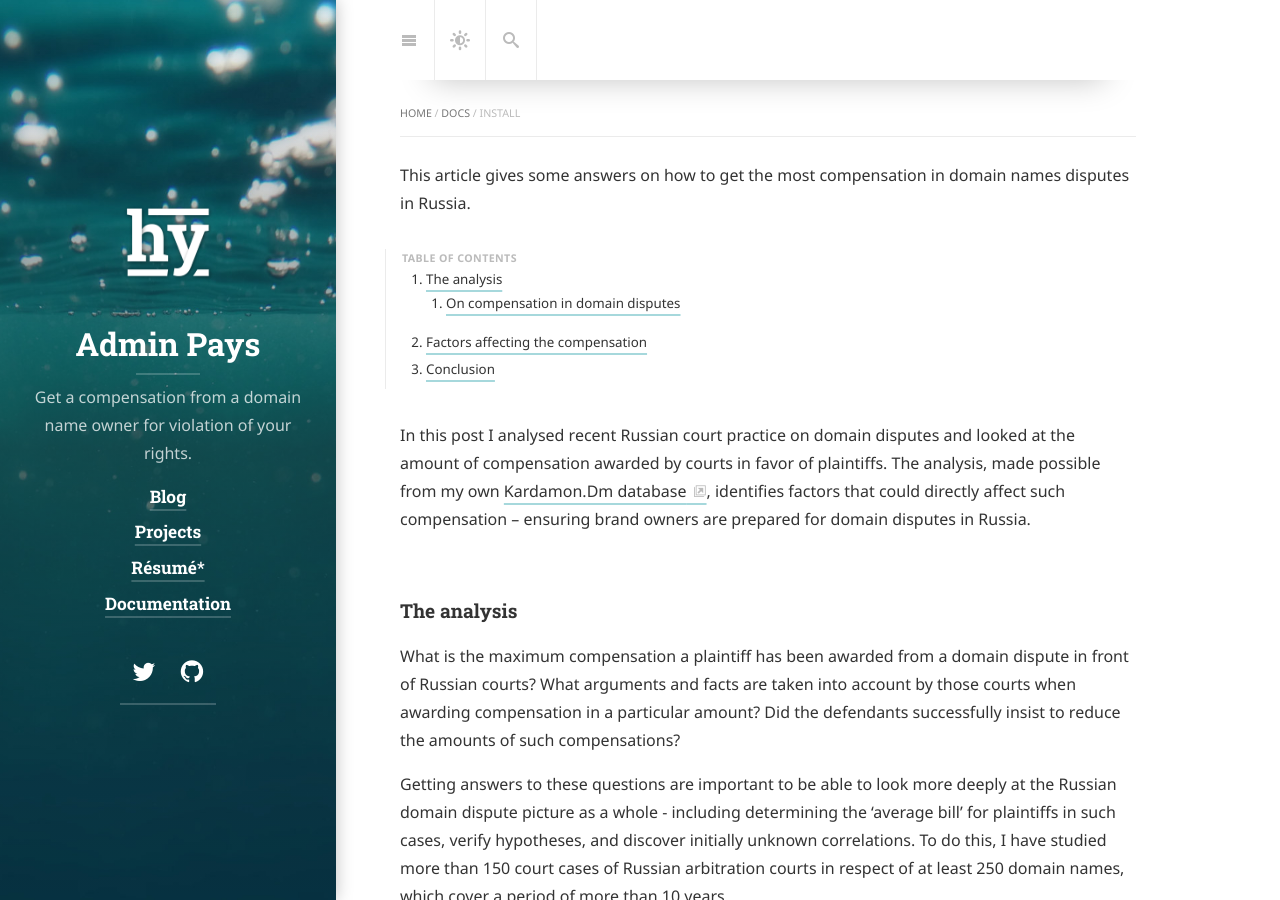
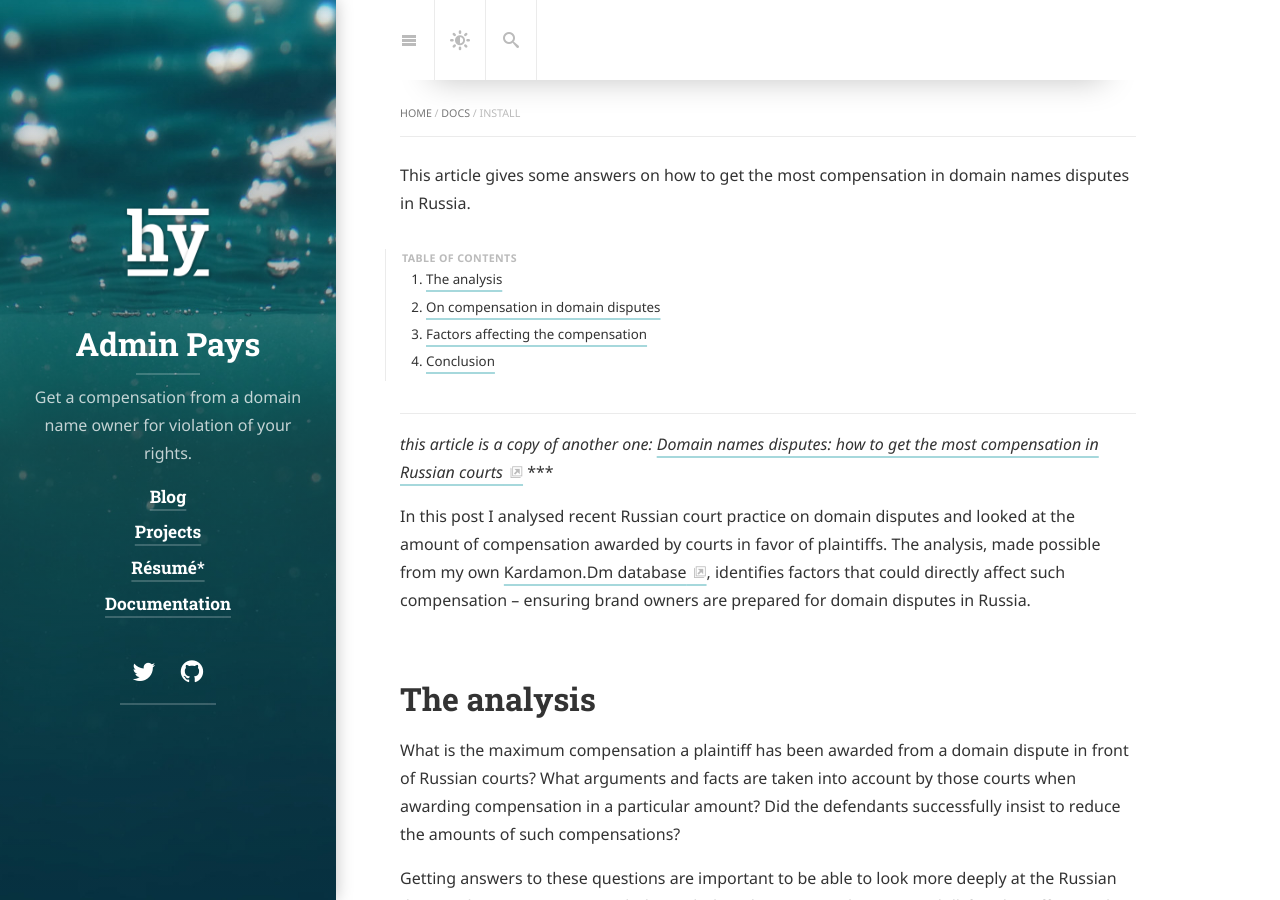
Before and after one commit to xCounsel/adminpays, a Jekyll site: the page built from docs/install.md, in a window 1280 px wide and 900 px high. Built offline with Jekyll 4.4.1, drawn with Linux system fonts in a browser that asks for light colours; cached includes are drawn as plain includes; nearby versions of some CDN libraries; some web fonts are replaced; our own code applies the rules of GitHub Pages for plain Markdown files; library files that are not in the unit come from our copies.

Commit message:
Update install.md

```diff
--- a/docs/install.md
+++ b/docs/install.md
@@ -12,17 +12,20 @@ This article gives some answers on how to get the most compensation in domain na
 0. this unordered seed list will be replaced by toc as unordered list
 {:toc}
 
+***
+*this article is a copy of another one: [Domain names disputes: how to get the most compensation in Russian courts](https://dorotenko.pro/domain-disputes-in-russia-wtr/)*
+***
 
 In this post I analysed recent Russian court practice on domain disputes and looked at the amount of compensation awarded by courts in favor of plaintiffs. The analysis, made possible from my own [Kardamon.Dm database](https://github.com/xCounsel/kardamon/tree/master/English/premium), identifies factors that could directly affect such compensation – ensuring brand owners are prepared for domain disputes in Russia.
 
-### The analysis
+# The analysis
 
 What is the maximum compensation a plaintiff has been awarded from a domain dispute in front of Russian courts? What arguments and facts are taken into account by those courts when awarding compensation in a particular amount? Did the defendants successfully insist to reduce the amounts of such compensations?
 
 Getting answers to these questions are important to be able to look more deeply at the Russian domain dispute picture as a whole - including determining the ‘average bill’ for plaintiffs in such cases, verify hypotheses, and discover initially unknown correlations. To do this, I have studied more than 150 court cases of Russian arbitration courts in respect of at least 250 domain names, which cover a period of more than 10 years.
 
 
-#### On compensation in domain disputes
+# On compensation in domain disputes
 
 The awarding by courts of compensations in those amounts that were initially demanded by plaintiffs is not a frequent phenomenon in Russia. For example, in the cases given in the below table, the courts satisfied the plaintiffs' financial appetites for compensation in full – with the ‘Requested compensation’ representing the figure – in rubles – claimed by the plaintiffs as compensation for the violation of their rights (with judicial or other costs not taken into account).
 
@@ -34,7 +37,7 @@ However, in a very large number of disputes, the courts have reduced the amount
 
 For example, then, in the ‘kamazland.ru’ case the plaintiff initially claimed 200,000 rubles compensation. The court of first instance has reduced its size to 20,000 rubles, but the next court reviewed the trial court's decision and adopted its final amount in 100,000 rubles. Thus, even if the court of first instance significantly reduces the amount of compensation compared to the original claims, the next court may well not support this decision, and the amount of compensation will be increased again.
 
-### Factors affecting the compensation
+# Factors affecting the compensation
 
 Courts often prescribe what factors (circumstances and other arguments) influenced their decisions in terms of compensation, and these can prove helpful when strategizing for domain disputes in Russia.
 
@@ -42,7 +45,7 @@ Courts often prescribe what factors (circumstances and other arguments) influenc
 
 The above list is not exhaustive, but represents a fairly detailed idea of what details of litigation directly affect the final amount of compensation awarded by the court.
 
-### Conclusion
+# Conclusion
 
 There are a variety of factors that appear to determine awarded compensation in Russian courts when it comes to domain disputes. Firstly, in a very large number of cases, courts award compensation in favor of plaintiffs to pay by individuals (domain name administrators). A person, being the registrant of the domain name, carries a certain risk in that they can be required to rectify the violation and pay compensation associated with their domain name.
 
```
